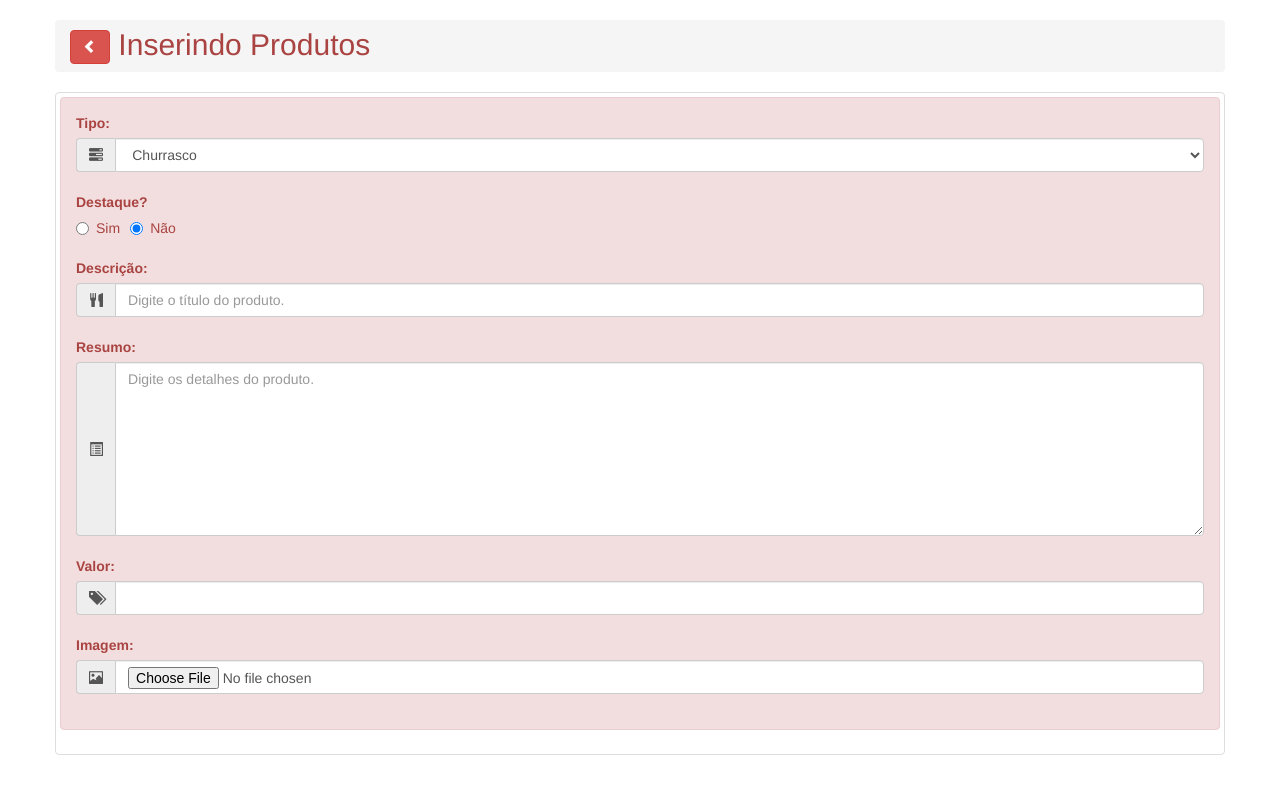
After one commit to Iwanezuk/ti08_php, a PHP site: page /produtos_insere.php in a window 1280 px wide. The commit adds this page. Run offline with PHP 8.4, Linux system fonts and the light colour scheme.

Commit message:
produtos_insere

```diff
--- /dev/null
+++ b/admin/produtos_insere.php
@@ -0,0 +1,110 @@
+<!doctype html>
+<html lang="pt-br">
+<head>
+<meta charset="utf-8">
+<title>Produtos - Insere</title>
+<!-- Link arquivos Bootstrap CSS -->
+<meta http-equiv="X-UA-Compatible" content="IE=edge">
+<meta name="viewport" content="width=device-width, initial-scale=1">
+<link rel="stylesheet" href="../css/bootstrap.min.css" type="text/css">
+</head>
+<body>
+<main class="container">
+<div class="row">
+<div class=""><!-- Dimensionamento -->
+   <h2 class="breadcrumb text-danger">
+      <a href="produtos_lista.php">
+          <button class="btn btn-danger" type="button">
+              <span class="glyphicon glyphicon-chevron-left" aria-hidden="true"></span>
+          </button>
+      </a>
+       Inserindo Produtos
+   </h2>
+   <!-- Abre thumbnail -->
+   <div class="thumbnail">
+      <div class="alert alert-danger" role="alert">
+      <form action="produtos_insere.php" id="form_produto_insere" name="form_produto_insere" method="post" enctype="multipart/form-data">
+         <!-- Select id_tipo_produto -->
+         <label for="id_tipo_produto">Tipo:</label>
+         <div class="input-group">
+             <span class="input-group-addon">
+                <span class="glyphicon glyphicon-tasks" aria-hidden="true"></span>
+             </span>
+             <!-- select>option*2 -->
+             <select name="id_tipo_produto" id="id_tipo_produto" class="form-control" required>
+                 <option value="1">Churrasco</option>
+                 <option value="2">Sobremesa</option>
+             </select>
+         </div>
+         <br>
+         <!-- Radio destaque_produto -->
+         <label for="destaque_produto">Destaque?</label>
+         <div class="input-group">
+            <label for="destaque_produto_s" class="radio-inline">
+                <input type="radio" name="destaque_produto" id="destaque_produto" value="Sim">Sim
+            </label>
+            <label for="destaque_produto_n" class="radio-inline">
+                <input type="radio" name="destaque_produto" id="destaque_produto" value="Não" checked>Não
+            </label>
+         </div>
+         <br>
+         <!-- text descri_produto -->
+         <label for="descri_produto">Descrição:</label>
+         <div class="input-group">
+            <span class="input-group-addon">
+               <span class="glyphicon glyphicon-cutlery" aria-hidden="true"></span>
+            </span>
+            <input type="text" name="descri_produto" id="descri_produto" class="form-control" placeholder="Digite o título do produto." maxlength="100" required>
+         </div>
+         <br>
+         <!-- textarea resumo_produto -->
+         <label for="resumo_produto">Resumo:</label>
+         <div class="input-group">
+            <span class="input-group-addon">
+               <span class="glyphicon glyphicon-list-alt" aria-hidden="true"></span>
+            </span>
+            <textarea name="resumo_produto" id="resumo_produto" cols="30" rows="8" placeholder="Digite os detalhes do produto." class="form-control"></textarea>
+         </div>
+         <br>
+         <!-- number valor_produto -->
+         <label for="valor_produto">Valor:</label>
+         <div class="input-group">
+            <span class="input-group-addon">
+               <span class="glyphicon glyphicon-tags" aria-hidden="true"></span>
+            </span>
+            <input type="number" name="valor_produto" id="valor_produto" min="0" step="0.01" class="form-control">
+         </div>
+         <br>
+         <!-- file imagem_produto -->
+         <label for="imagem_produto">Imagem:</label>
+         <div class="input-group">
+            <span class="input-group-addon">
+               <span class="glyphicon glyphicon-picture" aria-hidden="true"></span>
+            </span>
+            <input type="file" name="imagem_produto" id="imagem_produto" class="form-control">
+         </div>
+         <br>
+
+
+
+
+
+
+      </form>
+      </div>
+   </div>
+   <!-- Fecha thumbnail -->
+</div>
+</div>
+</main>
+
+
+
+
+
+
+<!-- Link arquivos Bootstrap JS (plugins) -->
+<script src="https://ajax.googleapis.com/ajax/libs/jquery/1.12.4/jquery.min.js"></script>
+<script src="../js/bootstrap.min.js"></script>
+</body>
+</html>
--- a/admin/produtos_lista.php
+++ b/admin/produtos_lista.php
@@ -1,7 +1,7 @@
 <?php
 // Incluir o arquivo e fazer a conexão para USAR o banco
 include("../Connections/conn_produtos.php");
-// Selecinar os dados
+// Selecionar os dados
 $consulta   = "SELECT * FROM tbprodutos ORDER BY descri_produto ASC";
 // Fazer a lista completa dos dados
 $lista      = $conn_produtos->query($consulta);
```
